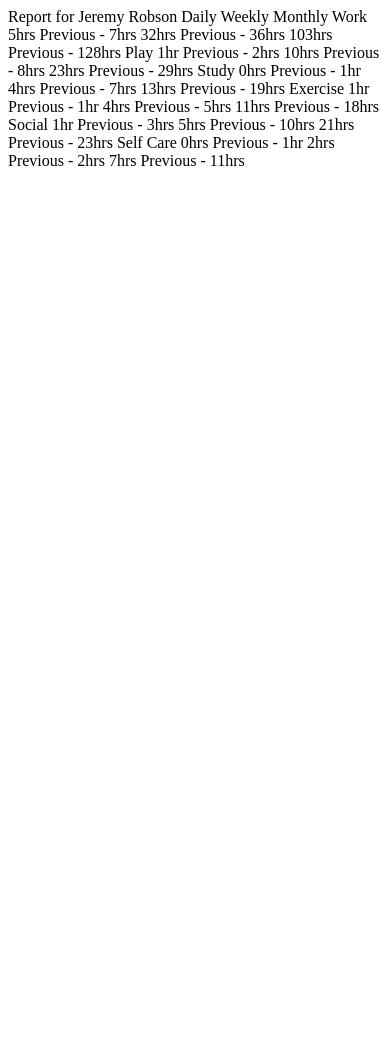
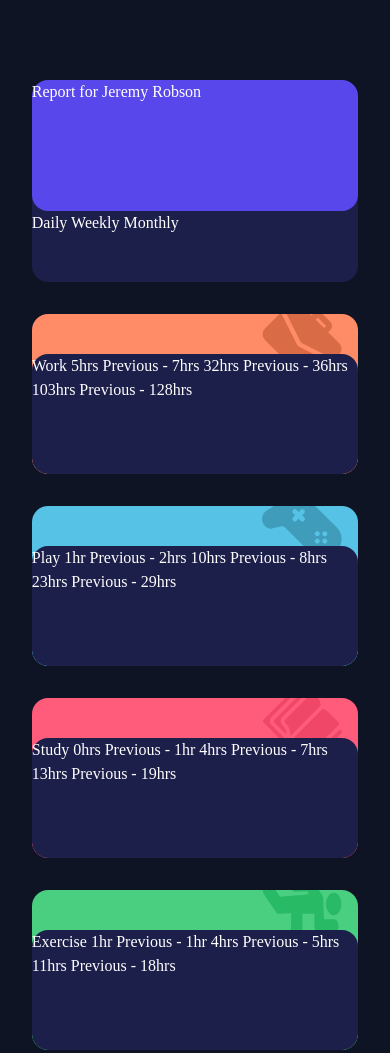
Before and after one commit to bojanognjen/Time-tracking-dashboard, a plain HTML site: page index.html in a window 390 px wide. Shown: the top 1053 px of the page. Before the commit the page ends 844 px from the top, so only its background shows below. Drawn offline with Linux system fonts and the light colour scheme.

Commit message:
Mobile version main part of styling finished

```diff
--- a/index.html
+++ b/index.html
@@ -11,13 +11,19 @@
 </head>
 <body>
 
+  <div class="container">
+    <div class="first-box">
+      <div class="first-inner-box">
         Report for
         Jeremy Robson
-
+      </div>
         Daily
         Weekly
         Monthly
-
+    </div>
+    <div class="box work">
+      <img src="images/icon-work.svg" alt="Work-image">
+      <div class="inner-box">
         Work
         5hrs <!-- daily -->
         Previous - 7hrs <!-- daily -->
@@ -25,7 +31,11 @@
         Previous - 36hrs <!-- weekly -->
         103hrs <!-- monthly -->
         Previous - 128hrs <!-- monthly -->
-
+      </div>
+    </div>
+    <div class="box play">
+      <img src="images/icon-play.svg" alt="Play-image">
+      <div class="inner-box">
         Play
         1hr <!-- daily -->
         Previous - 2hrs <!-- daily -->
@@ -33,7 +43,11 @@
         Previous - 8hrs <!-- weekly -->
         23hrs <!-- monthly -->
         Previous - 29hrs <!-- monthly -->
-
+      </div>
+    </div>
+    <div class="box study">
+      <img src="images/icon-study.svg" alt="Study-image">
+      <div class="inner-box">
         Study
         0hrs <!-- daily -->
         Previous - 1hr <!-- daily -->
@@ -41,7 +55,11 @@
         Previous - 7hrs <!-- weekly -->
         13hrs <!-- monthly -->
         Previous - 19hrs <!-- monthly -->
-
+      </div>
+    </div>
+    <div class="box exercise">
+      <img src="images/icon-exercise.svg" alt="Exercise-image">
+      <div class="inner-box">
         Exercise
         1hr <!-- daily -->
         Previous - 1hr <!-- daily -->
@@ -49,7 +67,11 @@
         Previous - 5hrs <!-- weekly -->
         11hrs <!-- monthly -->
         Previous - 18hrs <!-- monthly -->
-
+      </div>
+    </div>
+    <div class="box social">
+      <img src="images/icon-social.svg" alt="Social-image">
+      <div class="inner-box">
         Social
         1hr <!-- daily -->
         Previous - 3hrs <!-- daily -->
@@ -57,7 +79,11 @@
         Previous - 10hrs <!-- weekly -->
         21hrs <!-- monthly -->
         Previous - 23hrs <!-- monthly -->
-
+      </div>
+    </div>
+    <div class="box self-care">
+      <img src="images/icon-self-care.svg" alt="Self-care-image">
+      <div class="inner-box">
         Self Care
         0hrs <!-- daily -->
         Previous - 1hr <!-- daily -->
@@ -65,6 +91,10 @@
         Previous - 2hrs <!-- weekly -->
         7hrs <!-- monthly -->
         Previous - 11hrs <!-- monthly -->
+      </div>
+    </div>
+  </div>
+
   <script src="script.js"></script>
 </body>
 </html>
--- a/style.css
+++ b/style.css
@@ -1,21 +1,151 @@
+@import url('https://fonts.googleapis.com/css2?family=Roboto:ital,wght@0,100;0,300;0,400;0,500;0,700;0,900;1,100;1,300;1,400;1,500;1,700;1,900&family=Rubik:ital,wght@0,300..900;1,300..900&display=swap');
+
 :root {
     /* Colors */
 
     /* Primary */
 
-    --blue: var(hsl(246, 80%, 60%));
+    --blue: hsl(246, 80%, 60%);
 
-    --light-red__work: var(hsl(15, 100%, 70%));
-    --soft-blue__play: var(hsl(195, 74%, 62%));
-    --light-red__study: var(hsl(348, 100%, 68%));
-    --lime-green__excercise: var(hsl(145, 58%, 55%));
-    --violet__social: var(hsl(264, 64%, 52%));
-    --soft-orange__self-care: var(hsl(43, 84%, 65%));
+    --light-red__work: hsl(15, 100%, 70%);
+    --soft-blue__play: hsl(195, 74%, 62%);
+    --light-red__study: hsl(348, 100%, 68%);
+    --lime-green__excercise: hsl(145, 58%, 55%);
+    --violet__social: hsl(264, 64%, 52%);
+    --soft-orange__self-care: hsl(43, 84%, 65%);
 
     /* Neutral */
 
-    --very-dark-blue: var(hsl(226, 43%, 10%));
-    --dark-blue: var(hsl(235, 46%, 20%));
-    --desaturated-blue: var(hsl(235, 45%, 61%));
-    --pale-blue: var(hsl(236, 100%, 87%));
+    --very-dark-blue: hsl(226, 43%, 10%);
+    --dark-blue: hsl(235, 46%, 20%);
+    --desaturated-blue: hsl(235, 45%, 61%);
+    --pale-blue: hsl(236, 100%, 87%);
+
+    /* Typography */
+
+    --font-size-card-titles: 18px;
 }
+
+/* 1. Use a more-intuitive box-sizing model */
+*, *::before, *::after {
+    box-sizing: border-box;
+  }
+
+  /* 2. Remove default margin */
+  * {
+    margin: 0;
+    padding: 0;
+  }
+
+  body {
+    /* 3. Add accessible line-height */
+    line-height: 1.5;
+    /* 4. Improve text rendering */
+    -webkit-font-smoothing: antialiased;
+  }
+
+  /* 5. Improve media defaults */
+  img, picture, video, canvas, svg {
+    display: block;
+    max-width: 100%;
+  }
+
+  /* 6. Inherit fonts for form controls */
+  input, button, textarea, select {
+    font: inherit;
+  }
+
+  /* 7. Avoid text overflows */
+  p, h1, h2, h3, h4, h5, h6 {
+    overflow-wrap: break-word;
+  }
+
+  /* 8. Improve line wrapping */
+  p {
+    text-wrap: pretty;
+  }
+  h1, h2, h3, h4, h5, h6 {
+    text-wrap: balance;
+  }
+
+  /*
+    9. Create a root stacking context
+  */
+  #root, #__next {
+    isolation: isolate;
+  }
+
+  body {
+    background-color: var(--very-dark-blue);
+    color: #ffffff;
+    padding-top: 5rem;
+  }
+
+  .container {
+    display: grid;
+    place-items: center;
+    grid-gap: 2rem;
+  }
+
+  .first-box {
+    width: 20.4em;
+    height: 12.6em;
+    background-color: var(--dark-blue);
+    border-radius: 1rem;
+  }
+
+  .first-inner-box {
+    background-color: var(--blue);
+    height: 65%;
+    border-radius: 1rem;
+  }
+
+  .box {
+    width: 20.4em;
+    height: 10em;
+    border-radius: 1rem;
+    background-color: var(--dark-blue);
+    position: relative;
+    display: flex;
+    justify-content: end;
+    overflow: hidden;
+  }
+
+  .box img{
+    height: 5em;
+    width: 5em;
+    margin-top: -.7rem;
+    margin-right: 1rem;
+  }
+
+  .inner-box {
+    background-color: var(--dark-blue);
+    border-radius: 1rem;
+    height: 75%;
+    position: absolute;
+    bottom: 0;
+  }
+
+  .work {
+    background-color: var(--light-red__work);
+  }
+
+  .play {
+    background-color: var(--soft-blue__play);
+  }
+
+  .study {
+    background-color: var(--light-red__study);
+  }
+
+  .exercise {
+    background-color: var(--lime-green__excercise);
+  }
+
+  .social {
+    background-color: var(--violet__social);
+  }
+
+  .self-care {
+    background-color: var(--soft-orange__self-care);
+  }
```
Lines whose indentation alone changed are shown as unchanged.
